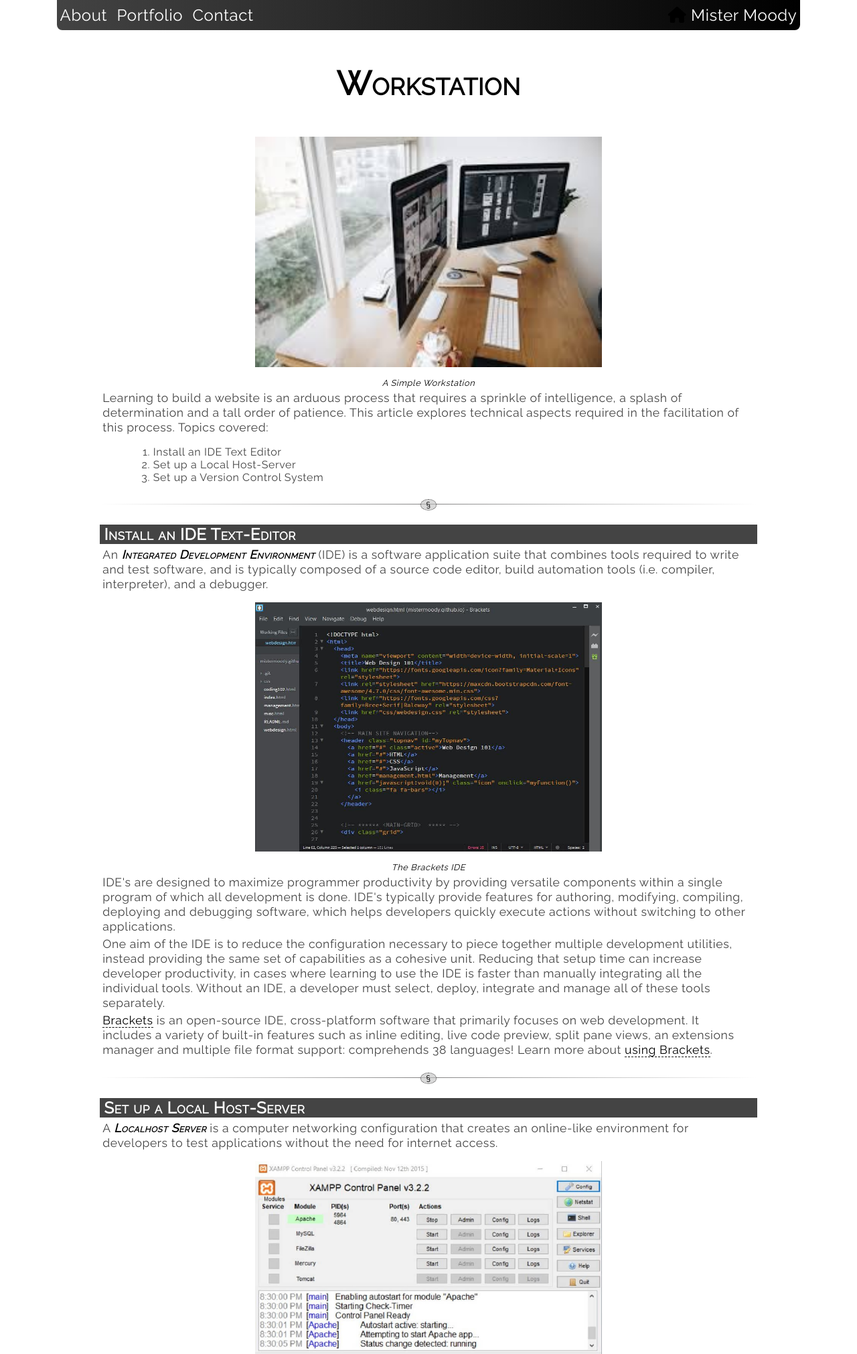
After one commit to MisterMoody/mistermoody, a PHP site: page /mistermoody/webdesign/workstation.php in a window 1280 px wide. The commit adds this page. Shown: the top 2021 px of the page at 67% size. Run offline with PHP 8.4, Linux system fonts and the light colour scheme; some libraries are stand-ins or nearby versions.

Commit message:
Update Content and Page Title

```diff
--- a/inc/pagination.php
+++ b/inc/pagination.php
@@ -1,6 +1,6 @@
 <section class="caseCenter">
   <ul class="pagination">
-    <li class="<?php echo ($page == "Workstation Setup" ? "active" : "")?>"><a href="webdesign/setup-workstation">1</a></li>
+    <li class="<?php echo ($page == "Workstation" ? "active" : "")?>"><a href="webdesign/workstation">1</a></li>
     <li class="<?php echo ($page == "Semantic Markup" ? "active" : "")?>"><a href="webdesign/semantic-markup">2</a></li>
     <li class="<?php echo ($page == "Styling Markup" ? "active" : "")?>"><a href="webdesign/styling-markup-with-css">3</a></li>
     <li class="<?php echo ($page == "Optimization" ? "active" : "")?>"><a href="webdesign/optimization">4</a></li>
--- /dev/null
+++ b/webdesign/workstation.php
@@ -0,0 +1,143 @@
+<?php
+$pageTitle = "Setting Up a Developers Workstation by Ray Moody";
+$page = "Workstation";
+include ("../inc/webdesignHeader.php");
+?>
+<!-- ************************************************** -->
+<!-- ************** <<SETUP WORKSTATION>> ************* -->
+
+
+<!-- // CONTENT-BEGINS ////////////////////////// -->
+<article id="top">
+  <!-- // Introduction -->
+  <section>
+    <h1 class="title">Workstation</h1>
+    <figure>
+      <img class="mainImage" src="img/workstation.png"/>
+      <figcaption>A Simple Workstation</figcaption>
+    </figure>
+    <p>
+      Learning to build a website is an arduous process that requires a sprinkle of intelligence, a splash of determination and a tall order of patience. This article explores technical aspects required in the facilitation of this process. Topics covered:
+    </p>
+    <ol>
+      <li>Install an IDE Text Editor</li>
+      <li>Set up a Local Host-Server</li>
+      <li>Set up a Version Control System</li>
+    </ol>
+  </section>
+  <!-- ************************************************** -->
+  <hr>
+  <!-- ************************************************** -->
+  <!-- Part 1: Install an IDE -->
+  <section>
+    <h2>&nbsp;Install an IDE Text-Editor</h2>
+    <p>
+      An <i>Integrated Development Environment</i> (IDE) is a software application suite that combines tools required to write and test software, and is typically composed of a source code editor, build automation tools (i.e. compiler, interpreter), and a debugger.
+    </p>
+    <figure>
+      <img class="mainImage" src="img/ide.jpg" alt="Example of Brackets Text Editor" />
+      <figcaption>The Brackets IDE</figcaption>
+    </figure>
+    <p>
+      IDE's are designed to maximize programmer productivity by providing versatile components within a single program of which all development is done. IDE's typically provide features for authoring, modifying, compiling, deploying and debugging software, which helps developers quickly execute actions without switching to other applications.
+    </p>
+    <p>
+      One aim of the IDE is to reduce the configuration necessary to piece together multiple development utilities, instead providing the same set of capabilities as a cohesive unit. Reducing that setup time can increase developer productivity, in cases where learning to use the IDE is faster than manually integrating all the individual tools. Without an IDE, a developer must select, deploy, integrate and manage all of these tools separately.
+    </p>
+    <p>
+      <a href="http://brackets.io/" target="_blank">Brackets</a> is an open-source IDE, cross-platform software that primarily focuses on web development. It includes a variety of built-in features such as inline editing, live code preview, split pane views, an extensions manager and multiple file format support: comprehends 38 languages! Learn more about <a href="https://github.com/adobe/brackets/wiki/How-to-Use-Brackets" target="_blank">using Brackets</a>.
+    </p>
+  </section>
+  <!-- ************************************************** -->
+  <hr>
+  <!-- ************************************************** -->
+  <!-- Part 2: Set up a Local Host-Server -->
+  <section>
+    <h2>&nbsp;Set up a Local Host-Server</h2>
+    <p>
+      A <i>Localhost Server</i> is a computer networking configuration that creates an online-like environment for developers to test applications without the need for internet access.
+    </p>
+    <figure>
+      <img class="mainImage" src="img/xampp.jpg" alt="Example of XAMPP Localhost Server" />
+      <figcaption>The XAMPP Localhost Server</figcaption>
+    </figure>
+    <p>
+      Specifically, <i>localhost</i> is the default host name that means <em>this computer</em> and uses the IP address <code>127.0.0.1</code>, which is a universal address reserved for localhost. Locate the IP address by selecting the operating systems'(OS) <code>start</code>, then type <code>cmd</code> into the search box. When the command prompt is displayed, type <code>ipconfig /all</code> and scroll the list until you find <code>IPv4 Address</code>. In sum, this is a loopback mechanism, which may be used to run a network service on a host without requiring a physical network interface, or without making the service accessible from the networks the computer may be connected to.
+    </p>
+    <p>
+      <i><a href="https://www.apachefriends.org/index.html" target="_blank">Apache Friends</a></i> offer an open source cross-platform web server-stack with compatible options for desiners and developers alike. One example is the popular <i>xampp</i> stack, which combines MySQL and PHP services with Windows OS in order to facilitate a server, store data, and run PHP scripts that can interact with a database.
+    </p>
+    <p>
+      <small><em>Note: A localhost should not be confused with a Web host, which is a service required in order to publish a website online. The Web host stores and makes files available to computers connected to the Internet website pages.</em></small>
+    </p>
+    <p>
+      Installation can be problematic, but this <a href="https://www.youtube.com/watch?v=ouBh1xdk5GY">tutorial</a> can help mitigate issues. Simply follow these instructions:
+    </p>
+    <aside class="declarations">
+      <div><code>1st</code></div>
+      <div><span>Access PC Directory >> Management</span></div>
+      <div><code>2nd</code></div>
+      <div><span>Services and Applications >> Services</span></div>
+      <div><code>3rd</code></div>
+      <div><span>World Wide Web Publishing Services  </span></div>
+      <div><code>4th</code></div>
+      <div><span>Properties >> STOP</span></div>
+      <div><code>5th</code></div>
+      <div><span>Startup Type:  Disabled >> Apply >> OK</span></div>
+      <div><code>6th</code></div>
+      <div><span>Return to XAMPP >> Select: Start</span></div>
+    </aside>
+    <p>
+      Once installed, start APACHE from the XAMPP Control panel and type <code>http://localhost/</code> or <code>http://127.0.0.1/</code> into the Browser.  This will open at the directory <code>:root</code>, which is the place where all projects reside: <code>C:\xampp\htdocs\</code>.
+    </p>
+    <p>
+      With the local server setup, use the <i>Console</i> to manage files in unison with a version control system. The console is a text-based interface for your pc, which allows you to interface with files, folders and programs using text commands instead of windows, buttons and menus. Devs use this tool to interact directly with servers over a remote connection using SSH protocol. Running commands from the console allows devs to see how options and arguments can be used to specify the behavior of the command specified. <i>Traverse</i> a directory using:
+    </p>
+    <aside class="declarations">
+      <div><span>Move Down 1 Directory Folder</span></div>
+      <div><code>cd..</code></div>
+      <div><span>Move to Folder</span></div>
+      <div><code>cd xampp\htdocs\mistermoody</code></div>
+    </aside>
+  </section>
+  <!-- ************************************************** -->
+  <hr>
+  <!-- ************************************************** -->
+  <!-- Part 3: Install a Version Control System -->
+  <section>
+    <h2>&nbsp;Install a Version Control System</h2>
+    <p>
+      A <i>Version Control System</i> (VCS) is a software configuration, or <i>source code manager</i>, that records changes to a file or set of files over time. It is a categorization of processes and tools designed to keep track of different versions of software, content, documents, and websites in development. It is in effect a remote server that allows use of SSH to encrypt traffic to another server.
+    </p>
+    <figure>
+      <img class="mainImage" src="img/vcs.JPG" alt="Example of the Github Version Control System"/>
+      <figcaption>The Github Version Control System</figcaption>
+    </figure>
+    <p>
+      For all intents and purposes, a VCS is an online storage repository for your code, enabling developers with the ability to manage source-code, track all file versions and coordinate a non-linear workflow in a team environment. Version control allows servers in multiple locations to run different versions on different sites, even while those versions are being updated simultaneously by a number of different developers. The importance of this feature cannot be understated as this system allows developers to compare revised files, identify differences, and merge changes prior to committing any code. <i><a href="https://github.com" target="_blank">Github</a></i> is a well-documented VCS with many integration capabilities.
+    </p>
+    <h3>Deployment</h3>
+    <p>
+      One of the unique features Git offers is the ability to securely authenticate remote servers using <i>Ssh Protocol</i> by which Git provides <code>keys</code> to an <code>agent</code> in order to upload project files directly to the internet. The agent is a <i>Ftp/Sftp</i> client (server) that, if configured properly, provides Git universal remote access to its servers by communicating file transfers. Two useful FTP clients are <a href="http://filezilla-project.org" target="_blank">FileZilla</a> and <a href="http://cyberduck.ch" target="_blank">CyberDuck</a>.
+    </p>
+    <p>
+      The amalgamation process begins with <a href="https://git-scm.com/book/en/v2/Git-on-the-Server-Generating-Your-SSH-Public-Key" target="_blank">generating</a> SSH Keys in order to <a href="https://help.github.com/en/github/authenticating-to-github/connecting-to-github-with-ssh" target="_blank">connect</a> with Github. Next, <a href="https://git-scm.com/book/en/v2/Git-on-the-Server-Getting-Git-on-a-Server#_git_on_the_server" target="_blank">get</a> git on and <a href="https://git-scm.com/book/en/v2/Git-on-the-Server-Setting-Up-the-Server" target="_blank">set up</a> the server. There are <a href="https://git-scm.com/book/en/v2/Git-on-the-Server-Third-Party-Hosted-Options" target="_blank">3rd party</a> options for <a href="https://git.wiki.kernel.org/index.php/GitHosting" target="_blank">hosting</a> Git projects on a dedicated site
+    </p>
+    <p>
+      Learn more about <i><a href="https://git-scm.com/book/en/v2/Getting-Started-About-Version-Control" target="_blank">How to Use</a></i> Github and check out this list of <i><a href="webdesign/git-control">Git Commands</a></i>.
+    </p>
+  </section>
+  <!-- ************************************************** -->
+  <!--          ********** PAGINATION **********          -->
+  <?php include ("../inc/pagination.php"); ?>
+  <!-- ************************************************** -->
+
+</article>
+<!-- .....CONTENT-ENDS ////////////////////////// -->
+
+
+<!-- ************************************************** -->
+<!-- ************************************************** -->
+<?php
+include ("../inc/footer.php");
+?>
```
Also changed, not shown: webdesign/index.php (+4 -3 lines).
